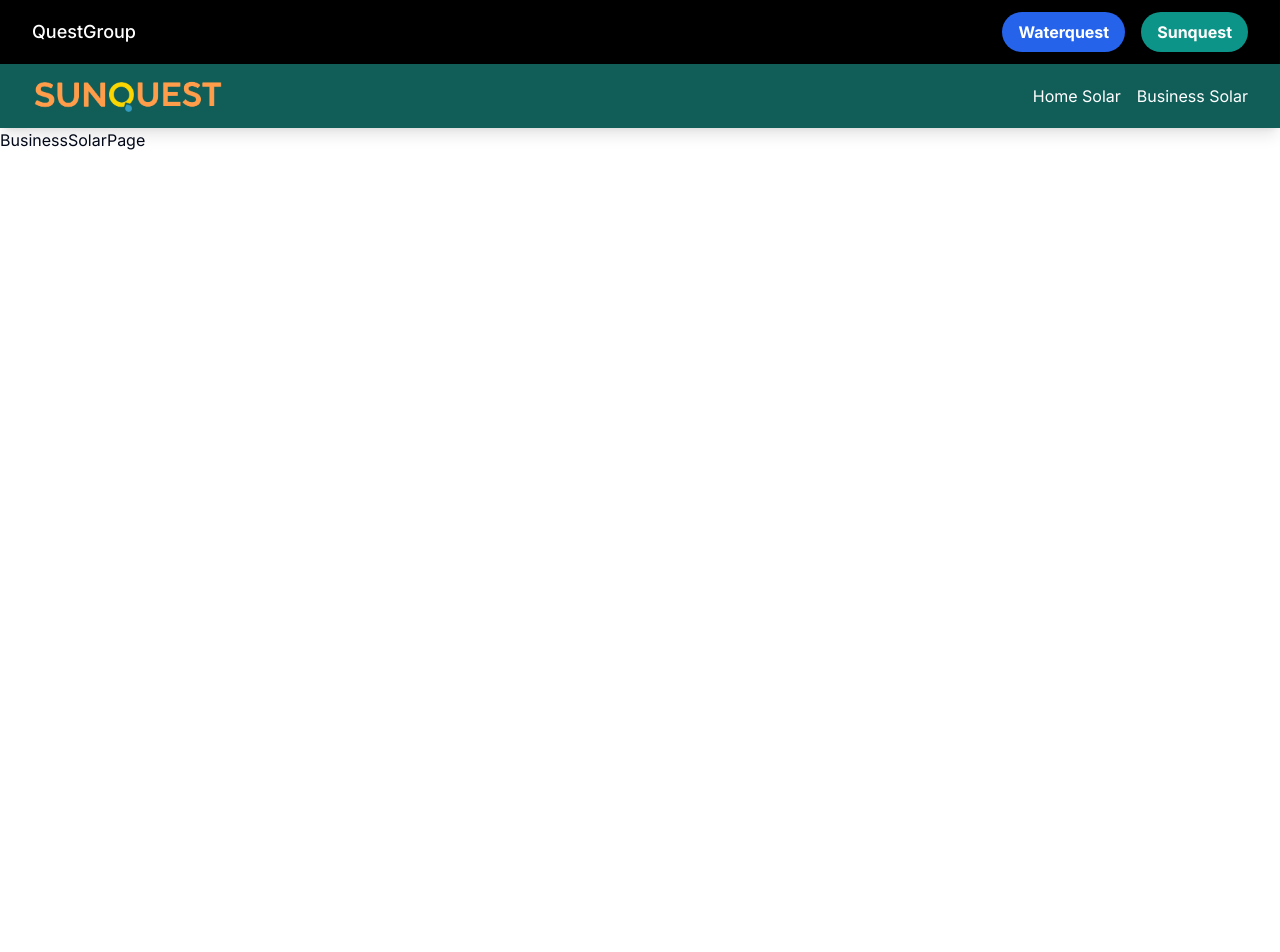
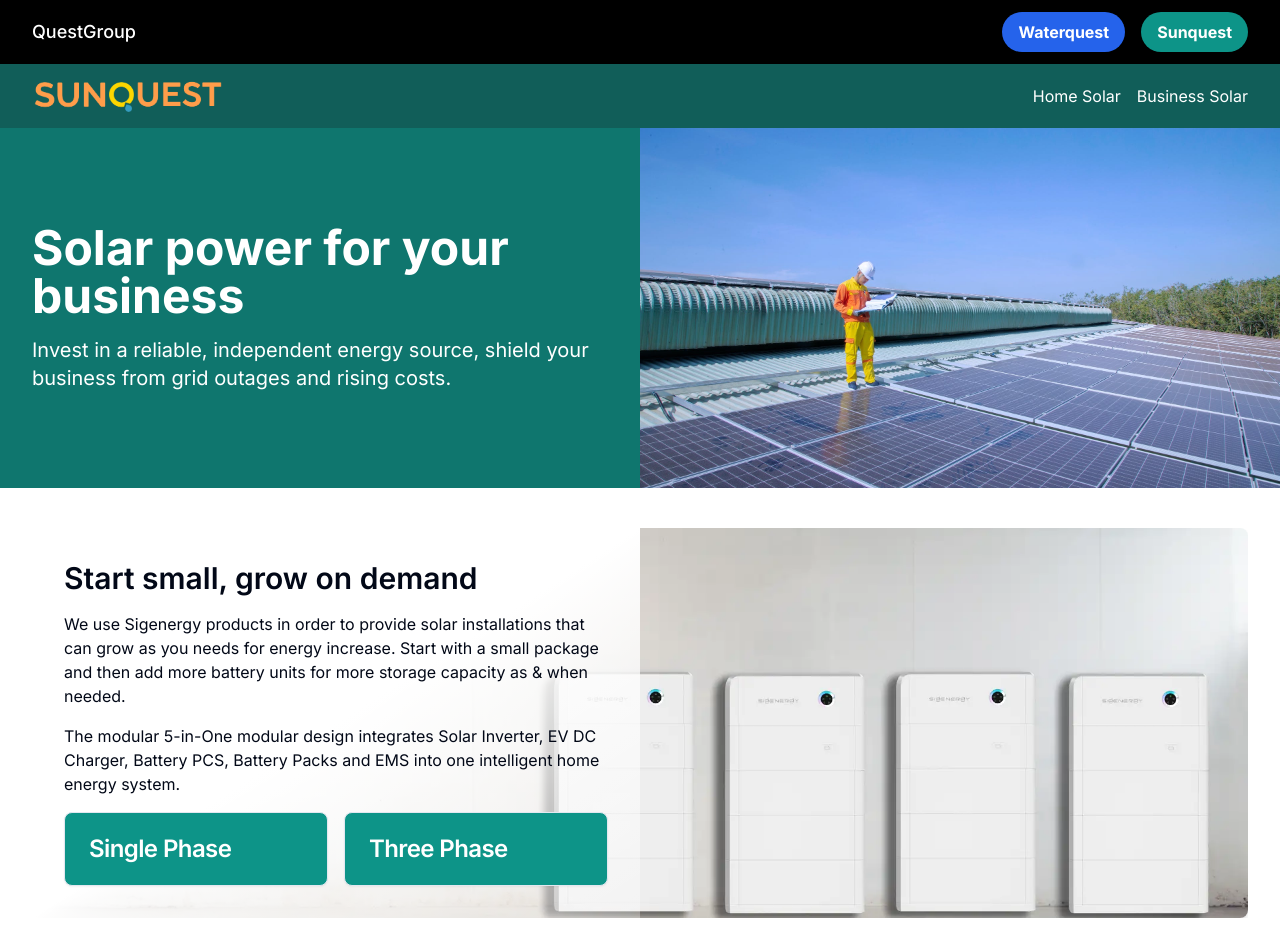
Before and after one commit to PhilaniNcube/questgroup, a Next.js app: page /sunquest/business in a window 1280 px wide. Shown: the top 952 px of the page. Before the commit the page ends 800 px from the top, so only its background shows below. Built offline with nearby package versions, Linux system fonts and the light colour scheme.

Commit message:
Add BusinessSolarHero and BusinessSolarDescription components to BusinessSolarPage

```diff
--- /dev/null
+++ b/app/sunquest/business/_components/business-solar-description.tsx
@@ -0,0 +1,51 @@
+import { Card, CardHeader, CardTitle } from "@/components/ui/card";
+import Image from "next/image";
+
+const BusinessSolarDescription = () => {
+  return (
+    <section className="container py-10">
+      <div className="w-full overflow-clip">
+        <div className="grid grid-cols-2 relative">
+          <div className="absolute inset-0 z-0 flex">
+            <Image
+              src="/images/battery-wall.webp"
+              width={2048}
+              height={1024}
+              alt="Home Solar"
+              className="w-full object-cover rounded-lg shadow-md object-center "
+            />
+          </div>
+          <div className="col-span-2 lg:col-span-1 p-8 relative bg-gradient-to-br from-white via-white to-white/30">
+            <h2 className="text-3xl font-semibold">
+              Start small, grow on demand
+            </h2>
+            <p className="text-md leading-6 mt-4">
+              We use Sigenergy products in order to provide solar installations
+              that can grow as you needs for energy increase. Start with a small
+              package and then add more battery units for more storage capacity
+              as & when needed.
+            </p>
+            <p className="text-md leading-6 mt-4">
+              The modular 5-in-One modular design integrates Solar Inverter, EV
+              DC Charger, Battery PCS, Battery Packs and EMS into one
+              intelligent home energy system.
+            </p>
+            <div className="grid grid-cols-2 gap-4 mt-4">
+              <Card className="bg-teal-600 text-white">
+                <CardHeader>
+                  <CardTitle>Single Phase</CardTitle>
+                </CardHeader>
+              </Card>
+              <Card className="bg-teal-600 text-white">
+                <CardHeader>
+                  <CardTitle>Three Phase</CardTitle>
+                </CardHeader>
+              </Card>
+            </div>
+          </div>
+        </div>
+      </div>
+    </section>
+  );
+};
+export default BusinessSolarDescription;
--- /dev/null
+++ b/app/sunquest/business/_components/business-solar-hero.tsx
@@ -0,0 +1,32 @@
+import Image from "next/image";
+
+const BusinessSolarHero = () => {
+  return (
+    <div className="bg-teal-700 grid grid-cols-1 lg:grid-cols-2 min-h-[40vh] relative">
+      <div className="absolute inset-0 bg-teal-700/70 lg:bg-teal-700/0">
+        <div className="container h-full grid grid-cols-1 lg:grid-cols-2">
+          <div className="flex flex-col justify-center h-full pr-10">
+            <h1 className="text-white text-5xl font-bold">
+              Solar power for your business
+            </h1>
+            <p className="text-white text-xl mt-4">
+              Invest in a reliable, independent energy source, shield your
+              business from grid outages and rising costs.
+            </p>
+          </div>
+        </div>
+      </div>
+      <div className=""></div>
+      <div className="w-full h-[40h]">
+        <Image
+          src="/images/factory-solar.jpg"
+          width={1920}
+          height={2880}
+          alt="Solar Home"
+          className="w-full aspect-video object-cover"
+        />
+      </div>
+    </div>
+  );
+};
+export default BusinessSolarHero;
--- a/app/sunquest/business/page.tsx
+++ b/app/sunquest/business/page.tsx
@@ -1,4 +1,10 @@
+import BusinessSolarDescription from "./_components/business-solar-description";
+import BusinessSolarHero from "./_components/business-solar-hero";
+
 const BusinessSolarPage = () => {
-  return <main>BusinessSolarPage</main>;
+  return <main>
+    <BusinessSolarHero />
+    <BusinessSolarDescription />
+  </main>;
 };
 export default BusinessSolarPage;
```
Also changed, not shown: public/images/battery-wall.webp (added), public/images/interior-factory.png (added).
